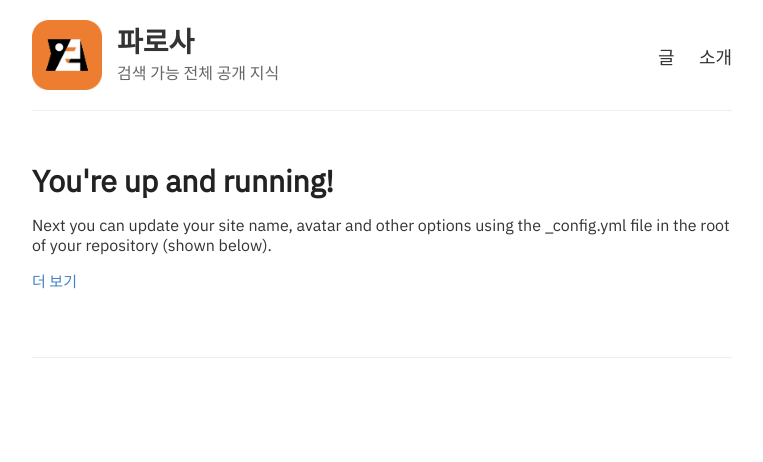
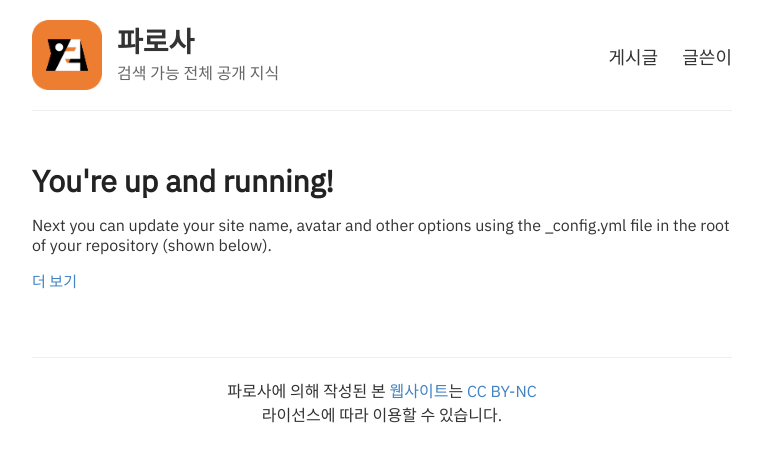
Before and after one commit to parosaone/blog, a Jekyll site: the page built from index.html, in a window 1280 px wide. Shown: the top 462 px of the page, without its empty margins (258-1021 px from the left). Built offline with Jekyll 4.4.1, drawn with Linux system fonts in a browser that asks for light colours.

Commit message:
Change Site Footer with CC License

```diff
--- a/_layouts/default.html
+++ b/_layouts/default.html
@@ -34,8 +34,8 @@
         </div>
 
         <nav>
-          <a href="{{ site.baseurl }}/">글</a>
-          <a href="{{ site.baseurl }}/about">소개</a>
+          <a href="{{ site.baseurl }}/">게시글</a>
+          <a href="{{ site.baseurl }}/about">글쓴이</a>
         </nav>
       </header>
     </div>
@@ -48,6 +48,8 @@
   <div class="wrapper-footer">
     <div class="container">
       <footer class="footer">
+        파로사에 의해 작성된 본 <a href="#top">웹사이트</a>는 <a href="https://creativecommons.org/licenses/by-nc/2.0/kr/"
+          target="_blank">CC BY-NC</a><br>라이선스에 따라 이용할 수 있습니다.
       </footer>
     </div>
   </div>
--- a/_layouts/post.html
+++ b/_layouts/post.html
@@ -10,7 +10,8 @@ layout: default
   </div>
 
   <div class="date">
-    최종 수정일: {{ page.date | date: "%Y-%m-%d" }}
+    작성자: <a href="{{ site.baseurl }}/about">파로사</a><br>
+    작성일: {{ page.date | date: "%Y-%m-%d" }}<br>
   </div>
 
   {% include disqus.html %}
--- a/style.scss
+++ b/style.scss
@@ -269,8 +269,7 @@ footer {
   border-top: 1px solid $lightGray;
   padding: 20px 0;
   text-align: center;
-  font-size: 24px;
-  letter-spacing: 6px;
+  font-size: 16px;
 }
 
 @import "highlights";
```
